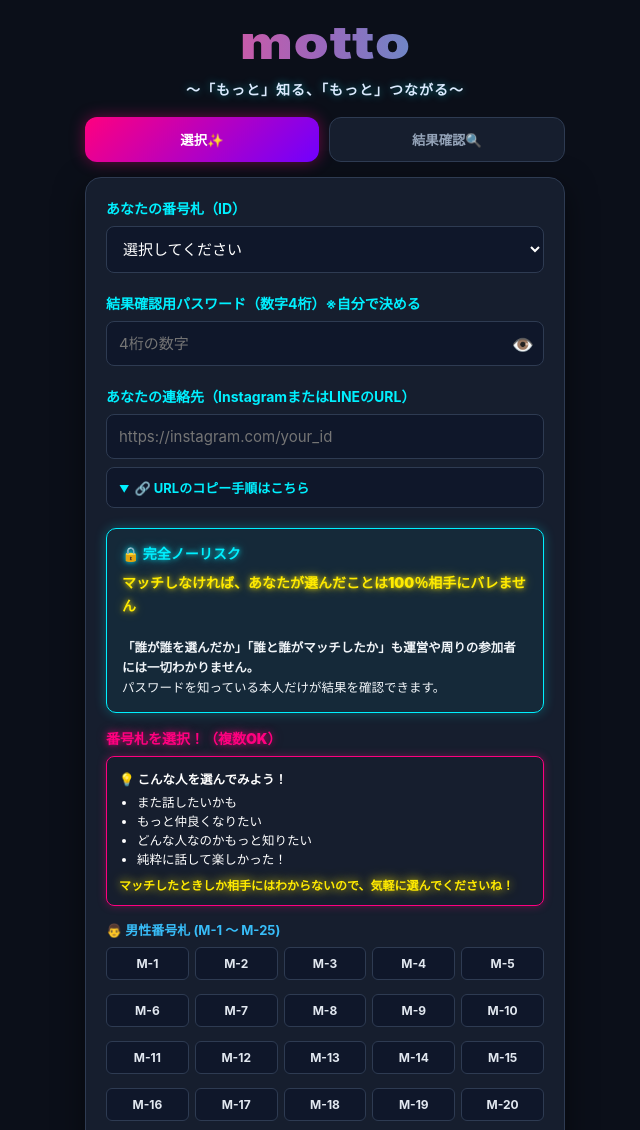
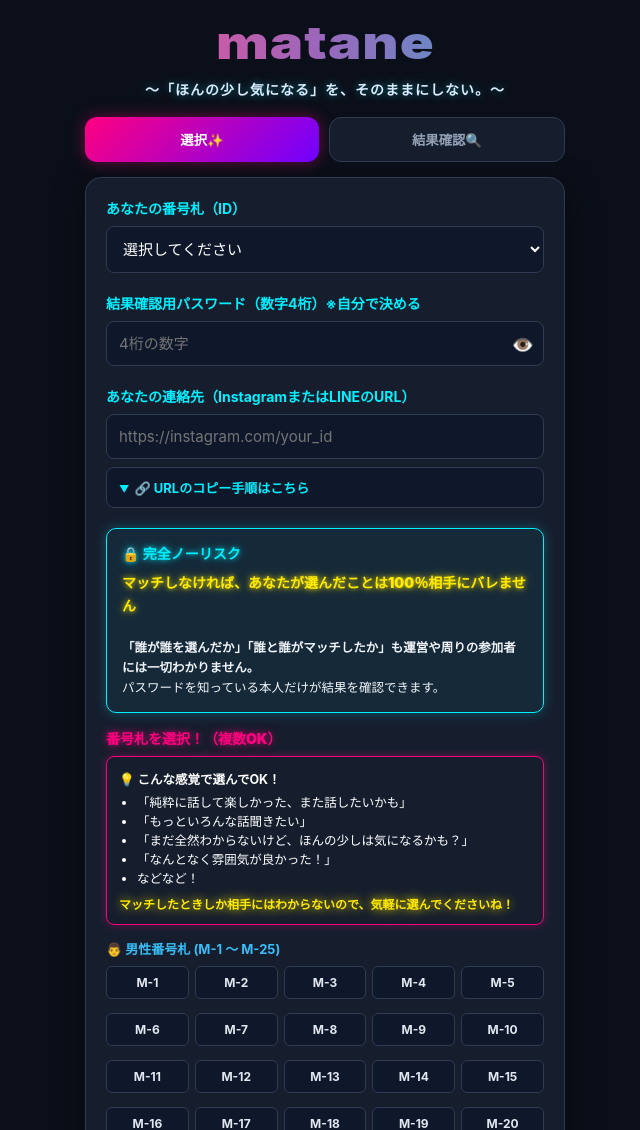
Before and after one commit to T-POP-U/tpop-vote, a Flask app: page / in a window 1280 px wide. Shown: the top 1130 px of the page, without its empty margins (315-955 px from the left). Run offline with Flask 3, Linux system fonts and the light colour scheme; some libraries are stand-ins or nearby versions.

Commit message:
Update index.html

```diff
--- a/templates/index.html
+++ b/templates/index.html
@@ -3,7 +3,7 @@
 <head>
   <meta charset="UTF-8">
   <meta name="viewport" content="width=device-width, initial-scale=1.0">
-  <title>motto - つながるマッチング</title>
+  <title>matane - つながるマッチング</title>
   <!-- JS Canvas Confetti (紙吹雪ライブラリ) -->
   <script src="https://cdn.jsdelivr.net/npm/canvas-confetti@1.6.0/dist/confetti.browser.min.js"></script>
   <style>
@@ -895,7 +895,7 @@
         0 0 22px rgba(255,255,255,0.45) !important;
     }
 
-    /* ✨ motto MATCHED ✨ / ✉️ SPECIAL MESSAGE を中央配置 */
+    /* ✨ matane MATCHED ✨ / ✉️ SPECIAL MESSAGE を中央配置 */
     .match-header-badge,
     .approach-header-badge {
       display: block !important;
@@ -1018,8 +1018,8 @@
   <div class="container">
     <!-- motto ロゴ -->
     <div class="motto-header">
-      <div class="motto-logo">motto</div>
-      <div class="motto-tagline">～「もっと」知る、「もっと」つながる～</div>
+      <div class="motto-logo">matane</div>
+      <div class="motto-tagline">～「ほんの少し気になる」を、そのままにしない。～</div>
     </div>
 
     <!-- ナビゲーションタブ -->
@@ -1078,12 +1078,13 @@
           <label class="selection-title">番号札を選択！（複数OK）</label>
 
           <div class="motto-reasons">
-            <p style="font-weight:bold; color:#fff; margin-bottom:4px;">💡 こんな人を選んでみよう！</p>
+            <p style="font-weight:bold; color:#fff; margin-bottom:4px;">💡 こんな感覚で選んでOK！</p>
             <ul>
-              <li>また話したいかも</li>
-              <li>もっと仲良くなりたい</li>
-              <li>どんな人なのかもっと知りたい</li>
-              <li>純粋に話して楽しかった！</li>
+              <li>「純粋に話して楽しかった、また話したいかも」</li>
+              <li>「もっといろんな話聞きたい」</li>
+              <li>「まだ全然わからないけど、ほんの少しは気になるかも？」</li>
+              <li>「なんとなく雰囲気が良かった！」</li>
+              <li>などなど！</li>
             </ul>
             <div class="motto-reasons-footer">マッチしたときしか相手にはわからないので、気軽に選んでくださいね！</div>
           </div>
@@ -1537,7 +1538,7 @@
 
         html += `
           <div class="result-card-success">
-            <div class="match-header-badge">✨ motto MATCHED ✨</div>
+            <div class="match-header-badge">✨ matane MATCHED ✨</div>
             <div class="match-title">🎉 MATCHED!</div>
 
             <p style="
@@ -1548,7 +1549,7 @@
               text-align:center;
               text-shadow:0 0 10px #ff007f;
             ">
-              おめでとうございます！お互いに「もっと話したい」と思っているようです✨
+              おめでとうございます！お互い「また話したい」と思っているようです✨
             </p>
         `;
 
```
